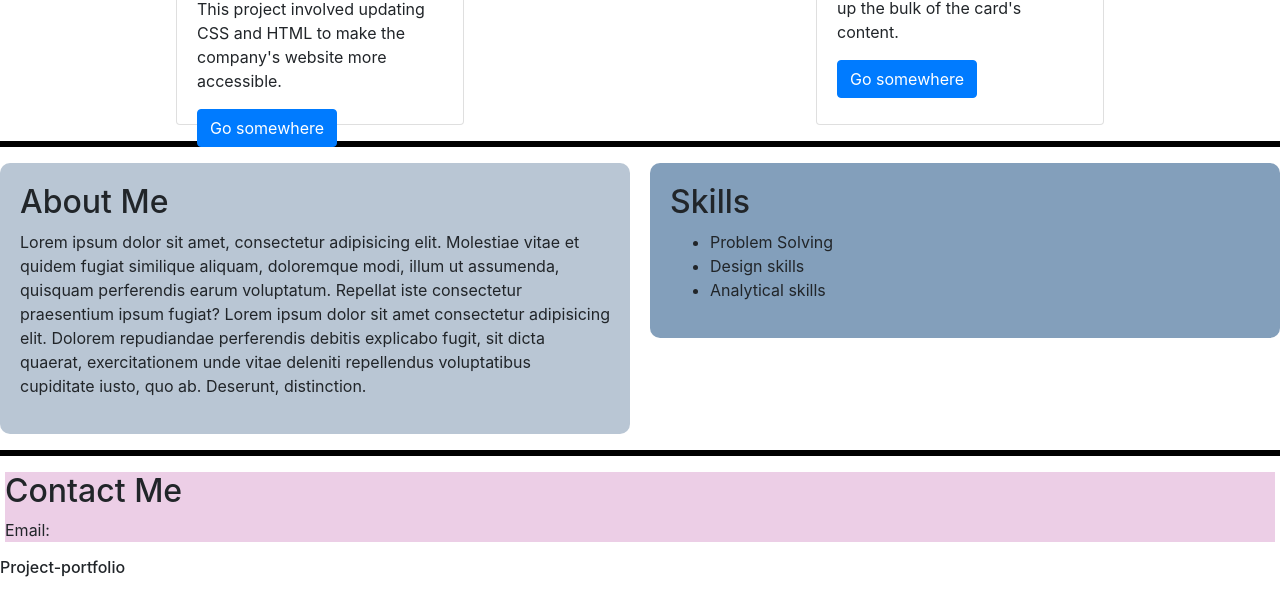
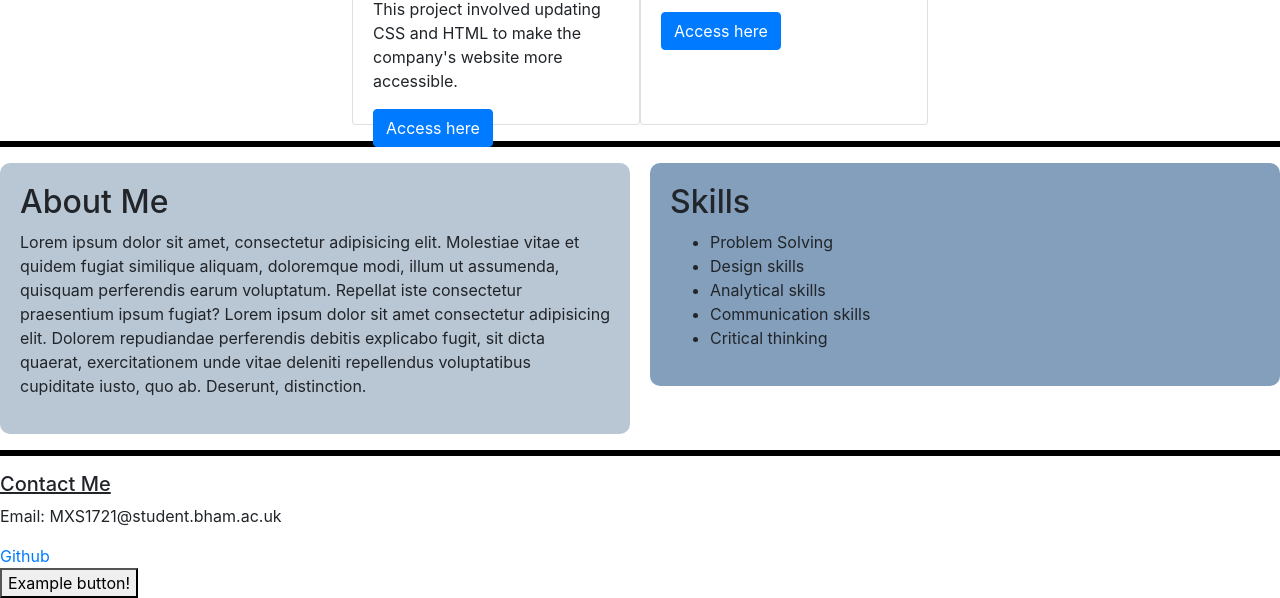
Before and after one commit to maria-sameen/Maria-Bootstrap-Portfolio, a plain HTML site: page index.html in a window 1280 px wide. Shown: the part 660-1258 px from the top of the page. Drawn offline with nearby package versions, Linux system fonts and the light colour scheme.

Commit message:
updated html file

```diff
--- a/index.html
+++ b/index.html
@@ -12,7 +12,7 @@
 <body>
    <header>
      <nav class="navbar navbar-expand-lg navbar-light bg-light">
-        <a class="navbar-brand" href="#"><img src="./Assets/Images/logo.png" alt="logo image"></a>
+        <a class="navbar-brand" href="#"><img src="./Assets/Images/logo1.png" alt="logo image"></a>
         <button class="navbar-toggler" type="button" data-toggle="collapse" data-target="#navbarNavAltMarkup" aria-controls="navbarNavAltMarkup" aria-expanded="false" aria-label="Toggle navigation">
           <span class="navbar-toggler-icon"></span>
         </button>
@@ -22,8 +22,7 @@
             <a class="nav-link" href="#work">Work</a>
             <a class="nav-link" href="#about-me">About Me</a>
             <a class="nav-link" href="#skills">Skills</a>
-            <a class="nav-link" href="#contact-me">Contact Me</a>
-          </div>
+         </div>
         </div>
       </nav>
 
@@ -42,14 +41,13 @@
 
 
      <section class="card-container">
-        <div class="row">
+         <div class="row">
           <article class="card" style="width: 18rem;">
             <img src="./Assets/Images/project1.png" class="card-img-top" alt="project one">
             <div class="card-body">
               <h2 class="card-title">Project 1</h2>
               <p class="card-text">This project involved updating CSS and HTML to make the company's website more accessible.</p>
-              <a href="https://maria-sameen.github.io/mychallenge1/" class="btn btn-primary">Go somewhere</a>
-            </div>
+              <a href="https://maria-sameen.github.io/mychallenge1/" class="btn btn-primary">Access here</a>
             </div>
           </article>
 
@@ -57,8 +55,8 @@
             <img src="./Assets/Images/project2.png" class="card-img-top" alt="...">
             <div class="card-body">
               <h2 class="card-title">Project 2</h2>
-              <p class="card-text">Some quick example text to build on the card title and make up the bulk of the card's content.</p>
-              <a href="https://maria-sameen.github.io/Marias-portfolio/" class="btn btn-primary">Go somewhere</a>
+              <p class="card-text">This is my first attempt at making a portfolio webpage.</p>
+              <a href="https://maria-sameen.github.io/Marias-portfolio/" class="btn btn-primary">Access here</a>
             </div>
           </article>
         </div>
@@ -81,20 +79,26 @@
         <li>Problem Solving</li>
         <li>Design skills</li>
         <li>Analytical skills</li>
+        <li>Communication skills</li>
+        <li>Critical thinking</li>
       </ul>
     </div>
     </section>
   </section>
 <hr>
-  <section id="contact-me">
-    <h2>Contact Me</h2>
-    <p>Email:</p>
-
-  </section>
 
   <footer>
-    <h6>Project-portfolio</h6>
-  </footer>
+   <div class="contact-container">
+       <h5><u>Contact Me</u></h5>
+       <p>Email: MXS1721@student.bham.ac.uk</p>
+     <div class="link">
+       <a href="https://github.com/maria-sameen/Maria-Bootstrap-Portfolio">Github</a>
+     </div>
+      <div class="button">
+       <button type="button">Example button!</button>
+      </div>
+    </div>
+</footer>
 
 
 
```
